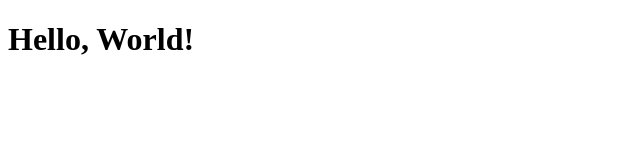
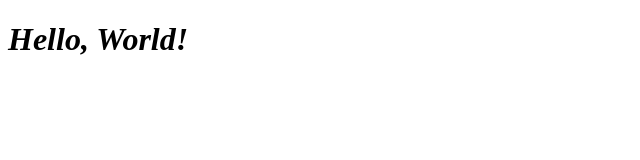
Before and after one commit to travers7/tc349, a plain HTML site: page week1/week1/hello.html in a window 1280 px wide. Shown: the full height of the page, 0-640 px from the left. Drawn offline with Linux system fonts and the light colour scheme.

Commit message:
Update hello.html

```diff
--- a/week1/week1/hello.html
+++ b/week1/week1/hello.html
@@ -4,7 +4,7 @@
   <meta http-equiv="Content-type" content="text/html; charset=utf-8">
   <title>Hello, World!</title>
   <style type="text/css" media="screen">
-  h1 { font-family: "Times New Roman"; }
+  h1 { font-style: italic; }
   </style>
 </head>
 <body>
```
